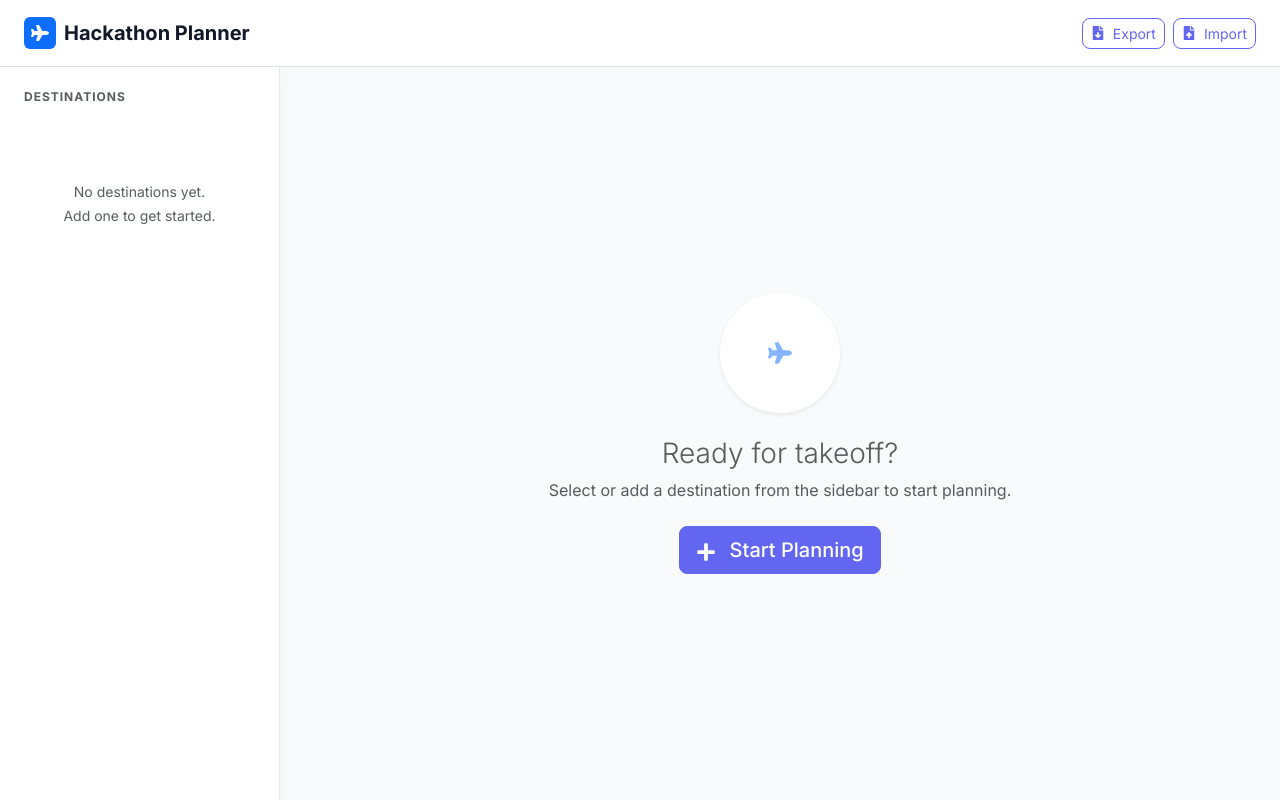
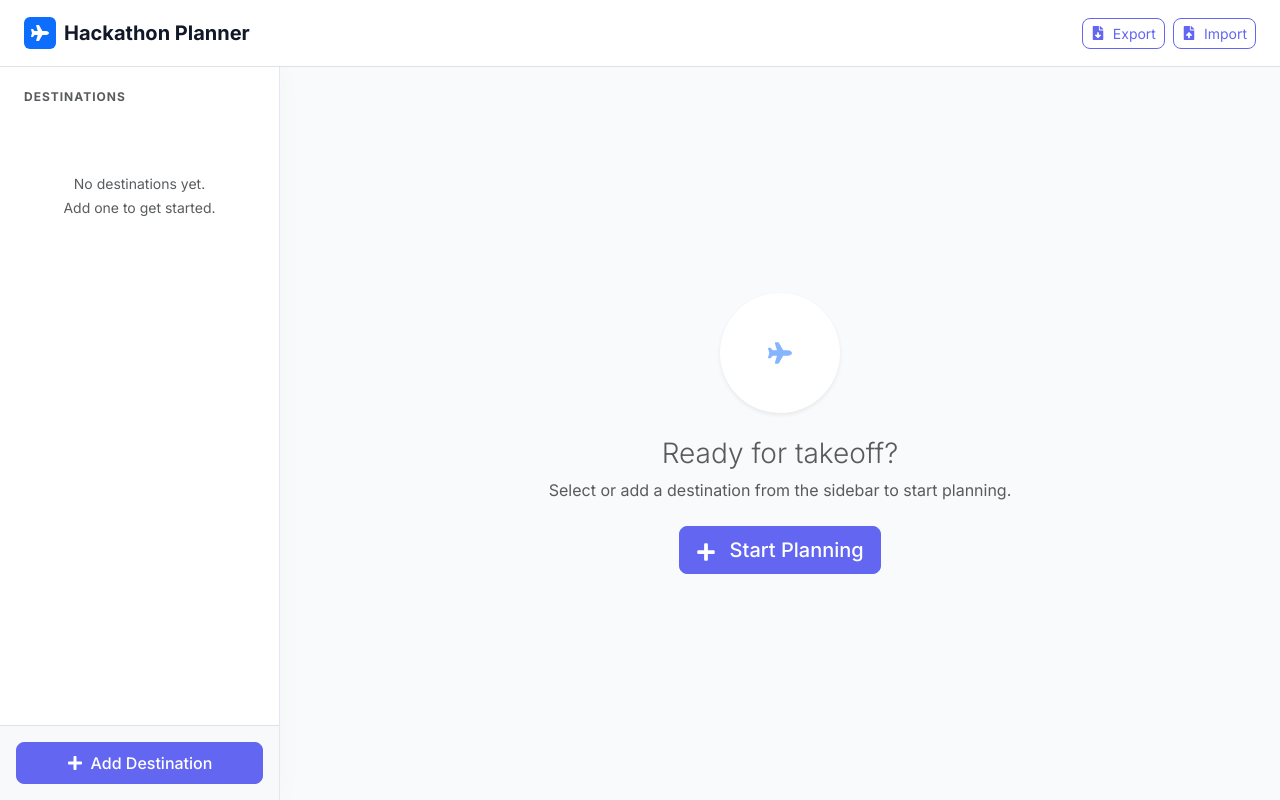
Before and after one commit to rgg-mcavalluzzo/hackathon-planner, a React (Vite) app: page / in a window 1280 px wide. Built offline with nearby package versions, Linux system fonts and the light colour scheme.

Commit message:
UI: Fix sidebar layout and height to ensure 'Add Destination' button is visible

```diff
--- a/src/components/Sidebar.tsx
+++ b/src/components/Sidebar.tsx
@@ -13,12 +13,15 @@ interface Props {
 
 const Sidebar: React.FC<Props> = ({ destinations, activeId, onSelect, onAddClick, onRemove }) => {
   return (
-    <div className="sidebar-container vh-100 p-3 d-flex flex-column" style={{ width: '280px', minWidth: '280px' }}>
-      <div className="mb-4 px-2">
+    <div className="sidebar-container h-100 d-flex flex-column" style={{ width: '280px', minWidth: '280px' }}>
+      <div className="p-3 pb-0">
+        <div className="mb-3 px-2">
           <small className="text-uppercase text-muted fw-bold" style={{ fontSize: '0.75rem', letterSpacing: '1px' }}>Destinations</small>
         </div>
+      </div>
 
-      <Nav className="flex-column mb-3 flex-grow-1 overflow-auto">
+      <div className="flex-grow-1 overflow-auto px-3">
+        <Nav className="flex-column">
             {destinations.map(d => (
             <Nav.Item key={d.id} className="mb-1">
                 <button
@@ -45,10 +48,13 @@ const Sidebar: React.FC<Props> = ({ destinations, activeId, onSelect, onAddClick
                 </div>
             )}
         </Nav>
+      </div>
 
+      <div className="p-3 border-top bg-light mt-auto">
           <Button variant="primary" className="w-100 d-flex align-items-center justify-content-center gap-2 py-2" onClick={onAddClick}>
             <FaPlus /> Add Destination
           </Button>
+      </div>
     </div>
   );
 };
```
Lines whose indentation alone changed are shown as unchanged.
